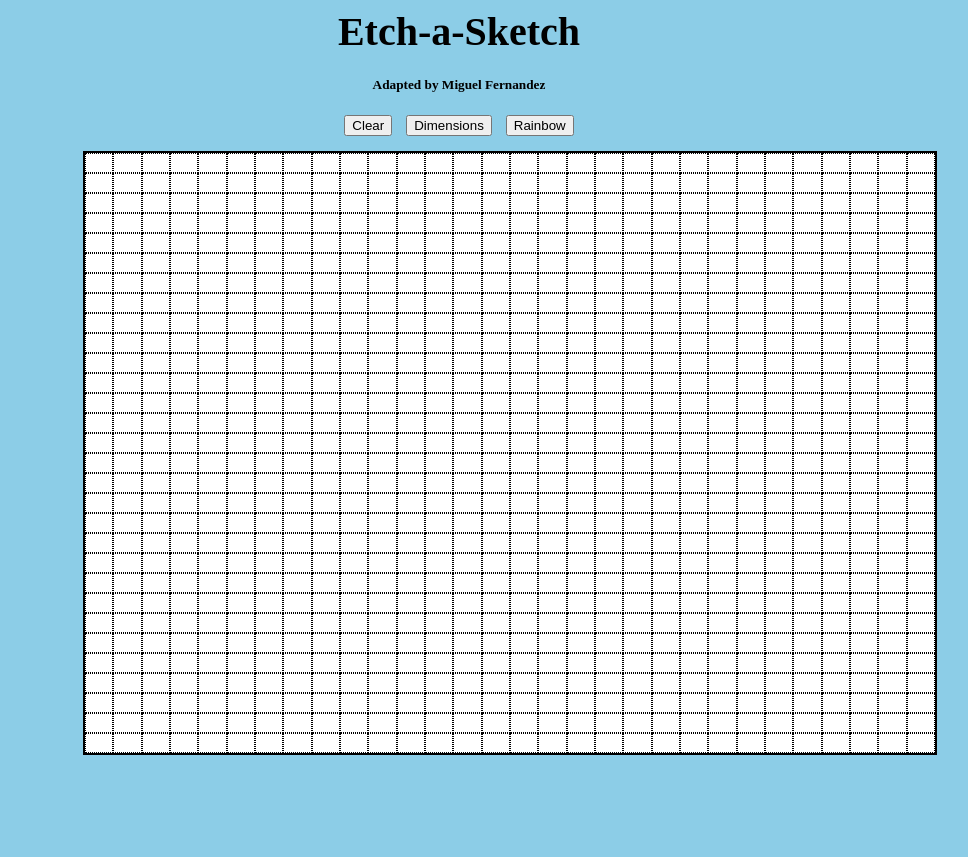
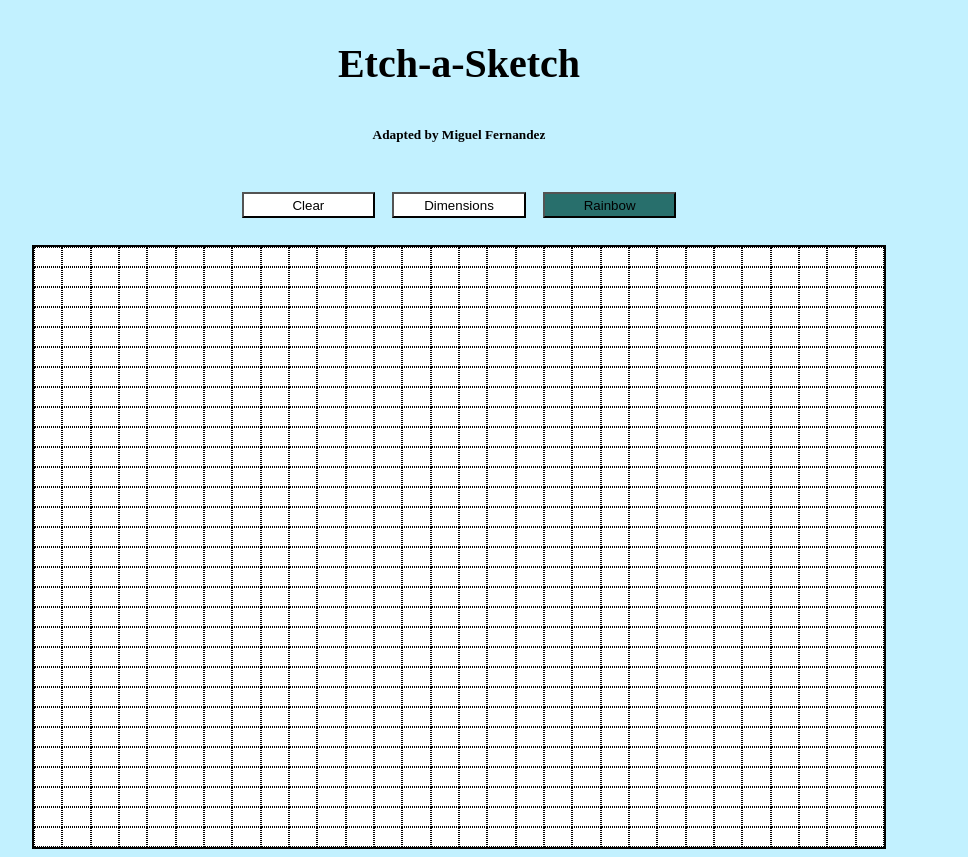
Before and after one commit to miguel-fdz/Etch-a-Sketch, a plain HTML site: page index.html in a window 1280 px wide. Both pictures are taken after a click on the button "Black". Shown: the whole page, without its empty margins (181-1149 px from the left). Before the commit the page ends 800 px from the top, so only its background shows below. Drawn offline with Linux system fonts and the light colour scheme.

Commit message:
minor aesthetic changes

```diff
--- a/index.html
+++ b/index.html
@@ -1,9 +1,12 @@
 <!DOCTYPE html>
 
-<html>
+<html lang="en">
 <head>
+  <meta charset="UTF-8">
+  <meta http-equiv="X-UA-Compatible" content="IE=edge">
+  <meta name="viewport" content="width=device-width, initial-scale=1.0">
+  <link rel="stylesheet" href="style.css">
   <title>Etch-a-Sketch</title>
-    <link rel="stylesheet" href="style.css">
 </head>
 
 <body>
--- a/script.js
+++ b/script.js
@@ -1,4 +1,5 @@
 let color = 'black';
+newGrid(30); //initialize board at 30x30 pixels
 
 /** First remove entirety of previous grid if it exists,
  *
@@ -69,9 +70,17 @@ function randomizeColor() {
  * new grid size and then rebuild accordingly
  */
 function resize() {
-  const newSize = prompt('How large would you like the grid area to be?', '16');
+  const newSize = prompt('How large would you like the grid area to be? \nMust be between 0 and 100 pixels', '16');
   if (newSize > 0 && newSize <= 100 && newSize !== null) newGrid(newSize);
   else alert('Please supply a number greater than zero but less than 100')
 }
 
-newGrid(30);
+//Change hover button color for rainbow color scheme
+paintColor.addEventListener("mouseenter", () => {
+  if(paintColor.value == "Rainbow") paintColor.style.backgroundColor = randomizeColor();
+  else paintColor.style.backgroundColor = "#286f6c"
+});
+
+paintColor.addEventListener("mouseleave", () => {
+  if(paintColor.value == "Black") paintColor.style.backgroundColor = "#fff"
+});
--- a/style.css
+++ b/style.css
@@ -1,3 +1,8 @@
+html {
+  text-align: center;
+  background-color: #C2F1FF;
+}
+
 #container {
   display: grid;
   width: 850px;
@@ -5,27 +10,26 @@
   grid-template-columns: repeat(16, 1fr);
   background-color: white;
   border: 2px solid;
-  position: relative;
-  left: 20vw;
+  margin: 0 auto;
+}
+
+input {
+  margin: 2em .5em;
+  width: 10em;
+  height: 2em;
+  background-color: #fff;
+}
+
+input:hover {
+  background-color: #286f6c;
+  color: #FFF;
+}
+
+h1 {
+  font-size: 30pt;
+  margin: 1em 0 1em 0;
 }
 
 .pixel {
   border: 1px black dotted;
 }
-
-html {
-  text-align: center;
-}
-
-input {
-  margin: 0 5px 15px 5px;
-}
-
-h1 {
-  font-size: 30pt;
-  margin: 0px;
-}
-
-html {
-  background-color: rgb(140, 205, 231);
-}
```
Lines whose indentation alone changed are shown as unchanged.
